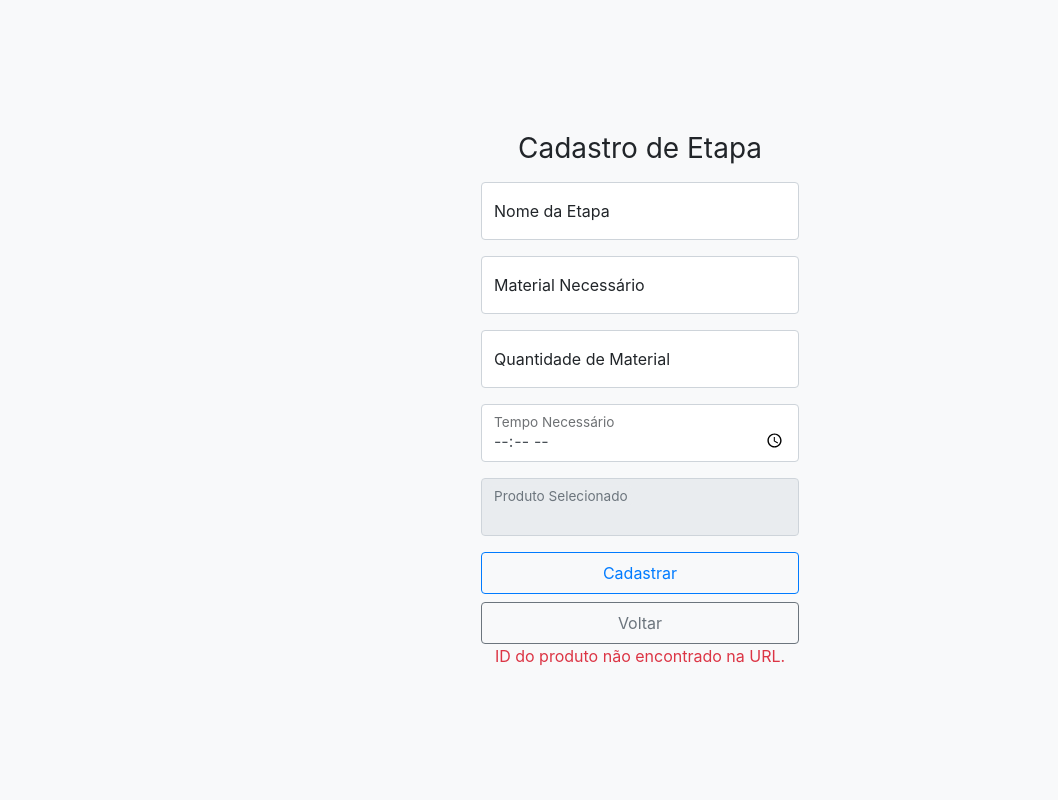
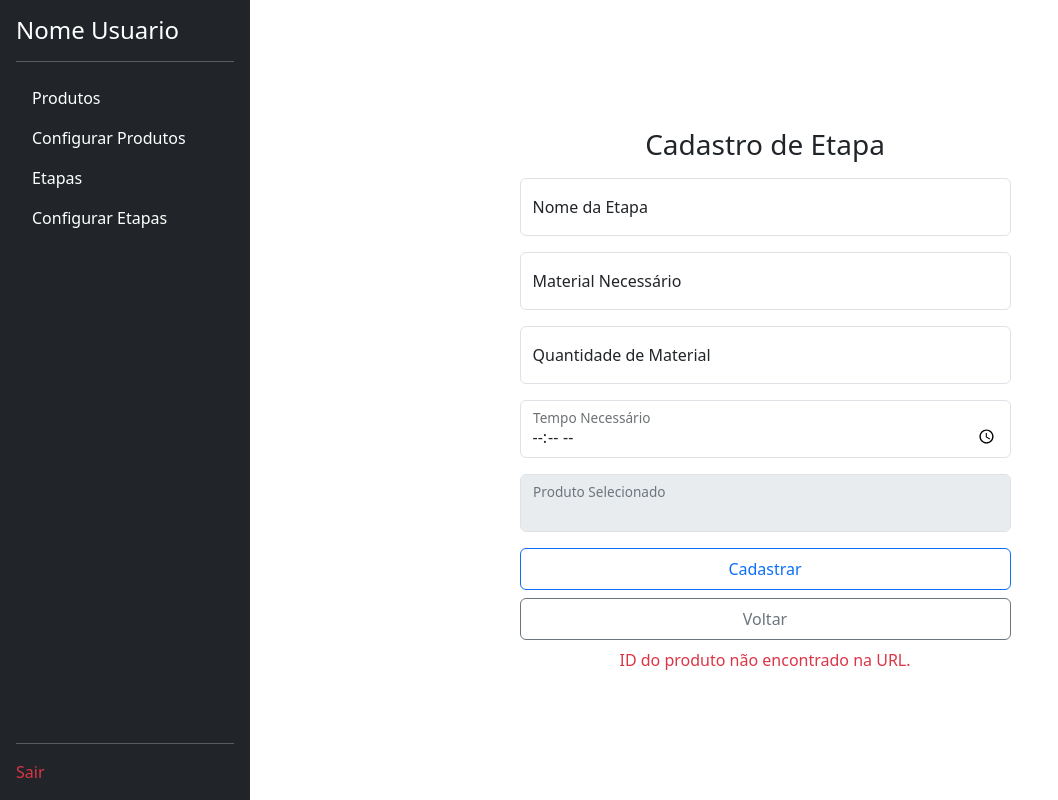
Before and after one commit to P3dr7/Estocks, a website: page pages/adicionarEtapa.html in a window 1280 px wide. Shown: the whole page, without its empty margins (0-1058 px from the left). Drawn offline with nearby package versions, Linux system fonts and the light colour scheme; a small style sheet from the web is missing.

Commit message:
Adicionar menu lateral nas demais telas

```diff
--- a/pages/adicionarEtapa.html
+++ b/pages/adicionarEtapa.html
@@ -4,15 +4,38 @@
     <meta charset="UTF-8">
     <meta http-equiv="X-UA-Compatible" content="IE=edge">
     <meta name="viewport" content="width=device-width, initial-scale=1.0">
-    <link href="https://cdn.jsdelivr.net/npm/bootstrap@5.3.2/dist/css/bootstrap.min.css" rel="stylesheet" integrity="sha384-T3c6CoIi6uLrA9TneNEoa7RxjcDSCmG1MXxSR1GAsXEV/Dwwykc2MPK8M2HN" crossorigin="anonymous">
-    <link rel="stylesheet" href="https://stackpath.bootstrapcdn.com/bootstrap/4.5.2/css/bootstrap.min.css">
+    <link href="https://cdn.jsdelivr.net/npm/bootstrap@5.3.2/dist/css/bootstrap.min.css" rel="stylesheet" integrity="sha384-T3c6CoIi6uLrA9TneNEoa7RxnatzjcDSCmG1MXxSR1GAsXEV/Dwwykc2MPK8M2HN" crossorigin="anonymous">
     <title>Cadastro de Etapa</title>
     <link href="./css/style.css" rel="stylesheet">
 </head>
-<body class="d-flex align-items-center py-4 bg-body-tertiary">
-    <main class="w-100 m-auto form-container">
+<body class="d-flex">
+    <nav class="d-flex flex-column flex-shrink-0 p-3 text-white bg-dark" style="width: 250px; min-height: 100vh;">
+        <h4 class="d-flex align-items-center mb-3 mb-md-0 me-md-auto text-white">Nome Usuario</h4>
+        <hr>
+        <ul class="nav nav-pills flex-column mb-auto">
+            <li class="nav-item">
+                <a href="produtos.html" class="nav-link text-white">Produtos</a>
+            </li>
+            <li>
+                <a href="configurar_produtos.html" class="nav-link text-white">Configurar Produtos</a>
+            </li>
+            <li>
+                <a href="etapas.html" class="nav-link text-white">Etapas</a>
+            </li>
+            <li>
+                <a href="configurar_etapas.html" class="nav-link text-white">Configurar Etapas</a>
+            </li>
+        </ul>
+        <hr>
+        <div>
+            <a href="logout.html" class="nav-link text-danger">Sair</a>
+        </div>
+    </nav>
+
+    <main class="container-fluid d-flex justify-content-center align-items-center p-4">
+        <div class="w-50">
             <form id="etapaForm" method="POST">
-            <h1 class="h3 d-flex mb-3 fw-normal justify-content-center align-items-center">Cadastro de Etapa</h1>
+                <h1 class="h3 mb-3 fw-normal text-center">Cadastro de Etapa</h1>
 
                 <div class="form-floating mb-3">
                     <input type="text" class="form-control" id="floatingNomeEtapa" placeholder="Nome da Etapa" name="nome_etapa" required>
@@ -41,11 +64,16 @@
 
                 <input type="hidden" name="fk_produto_id_produto" id="produtoId">
 
+                <div class="d-flex flex-column gap-2">
                     <button id="btnCadastrarEtapa" class="btn btn-outline-primary w-100 py-2" onclick="enviaEtapa(event)">Cadastrar</button>
-            <button class="btn btn-outline-secondary w-100 py-2 mt-2" onclick="voltar()">Voltar</button>
-            <div id="aviso" class="text-danger text-center"></div>
+                    <button class="btn btn-outline-secondary w-100 py-2" onclick="voltar()">Voltar</button>
+                </div>
+
+                <div id="aviso" class="text-danger text-center mt-2"></div>
             </form>
+        </div>
     </main>
+
     <script src="js/script.js"></script>
     <script>
         // Função para voltar para a página anterior
```
Also changed, not shown: pages/adicionarProdEstoque.html (+28 -3 lines), pages/adicionarProduto.html (+36 -5 lines), pages/cargos.html (deleted, +0 -11 lines). Lines whose indentation alone changed are shown as unchanged.
